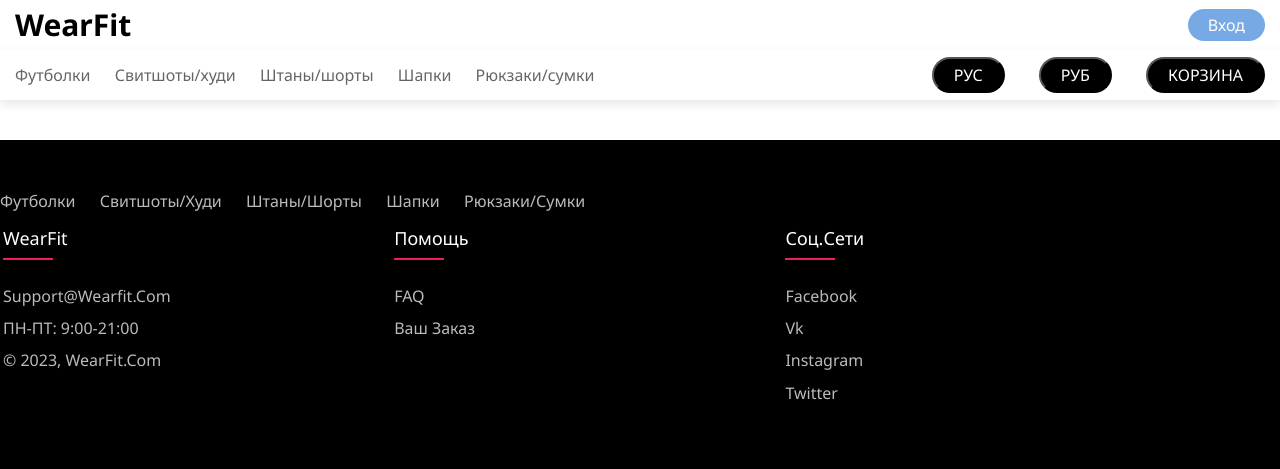
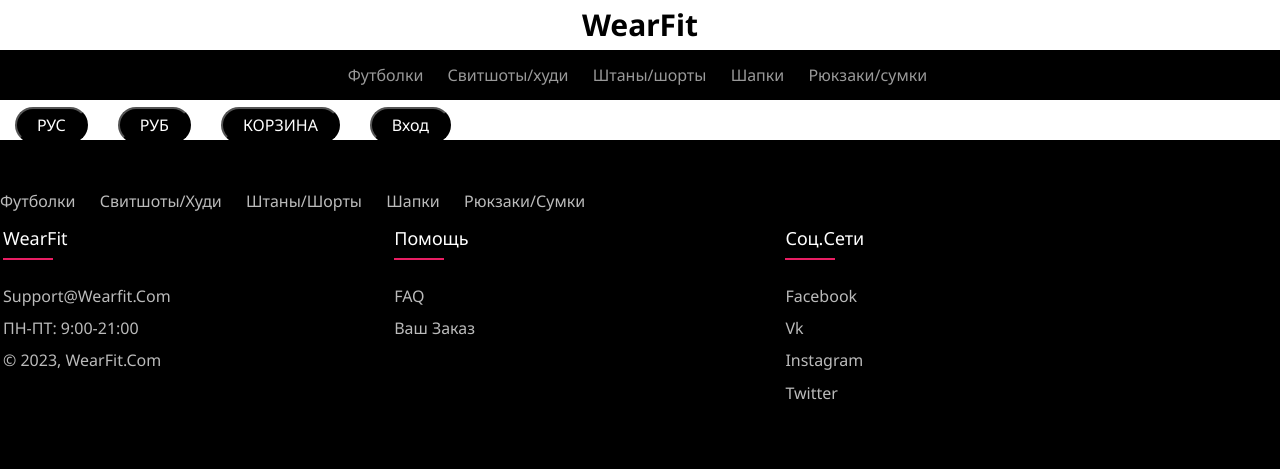
Before and after one commit to white0nyx/clothing_shop, a Django app: page / in a window 1280 px wide. Shown: the top 469 px of the page. Run offline with Django 4.2, Linux system fonts and the light colour scheme; data that the repository does not hold is empty; some libraries are stand-ins or nearby versions.

Commit message:
элементы главного хедера и контейнеры стилизовались

```diff
--- a/clothing_store/shop/static/shop/css/styles.css
+++ b/clothing_store/shop/static/shop/css/styles.css
@@ -15,17 +15,22 @@
     height: 50px;
 }
 
-.header .container1 {
+.header .container1{
     height: inherit;
     display: flex;
-    justify-content: space-between;
     align-items: center;
 }
 
-.header .container2 {
+.header .container2{
     height: inherit;
     display: flex;
-    justify-content: space-between;
+    align-items: center;
+    background-color: #000;
+}
+
+.header .container3{
+    height: inherit;
+    display: flex;
     align-items: center;
     box-shadow: 0 4px 10px rgba(0, 0, 0, .1);
 }
@@ -44,7 +49,7 @@
 
 .header-menu li a {
     display: inline-block;
-    color: #000;
+    color: #ffffff;
     text-decoration: none;
     opacity: 0.6;
     padding: 10px;
@@ -69,7 +74,7 @@
     background: none repeat scroll 0 0 transparent;
     height: 2px;
     width: 0;
-    background: #e91e63;
+    background: #ffffff;
     transition: width 0.6s ease 0s, left 0.6s ease 0s;
 }
 
@@ -78,9 +83,18 @@
     left: 0;
 }
 
-.header-first {
+.header-first1{
     display: flex;
     flex-flow: row nowrap;
+    margin-left:auto;
+    margin-right:auto;
+}
+
+.header-first{
+    display: flex;
+    flex-flow: row nowrap;
+    margin-left:auto;
+    margin-right:auto;
 }
 
 .header-second {
@@ -89,13 +103,12 @@
 }
 
 .buttonEnter {
-    border: none;
     margin-left: 15px;
     margin-right: 15px;
     text-decoration: none;
     border-radius: 100px;
     color: #fff;
-    background-color: #77aae4;
+    background-color: #000;
     padding: 5px 20px;
     padding-top: 5px;
     transition: all .1s ease-out;
@@ -131,6 +144,10 @@
     margin-bottom: 0.2px;
 }
 
+.button-basket:hover {
+    transform: scale(1.05);
+}
+
 .buttonEnter:hover {
     transform: scale(1.05);
 }
@@ -145,13 +162,15 @@
     font-size: 30px;
     text-decoration: none;
     color: #000;
+    margin-left:auto;
+    margin-right:auto;
 }
 
 .category-list-content {
     display: flex;
     justify-content: space-evenly;
     align-items: center;
-    margin-top: 50px;
+    margin-top: 100px;
     margin-bottom: 100px;
     flex-direction: row;
     flex-wrap: wrap;
@@ -167,7 +186,6 @@
     text-align: center;
 }
 
-
 .popups_inner_enter.active {
     display: flex;
 }
@@ -182,7 +200,6 @@
     align-items: center;
     display: none;
 }
-
 
 .popup_enter {
     background: #e5dede;
@@ -218,7 +235,6 @@
 
 .popup_enter input[type = "submit"] {
     margin-bottom: 0;
-
 }
 
 .popup_enter input {
@@ -244,6 +260,7 @@
     align-items: center;
     display: none;
 }
+
 .popups-basket{
     background: #e5dede;
     position: relative;
@@ -253,16 +270,16 @@
     max-width: 100%;
     margin: 0 auto;
     text-align: center;
+}
 
-
-}
 .popups-inner-basket.active{
     display:block;
 }
 
-a.close-popup-busket{
+a.close-popup-basket{
     cursor: pointer;
 }
+
 .footer{
     background-color: #000000;
     padding: 50px 0;
--- a/clothing_store/shop/templates/shop/base.html
+++ b/clothing_store/shop/templates/shop/base.html
@@ -31,19 +31,9 @@
 <nav class="header">
     <div class="container1">
         <a href="{% url 'home' %}" class="header-brand">WearFit</a>
-        <div class="header-first">
-            {% if request.user.is_authenticated %}
-            <li class="p-2 link-secondary"><a href="{% url 'account' %}">{{user.username}}</a> | <a
-                    href="{% url 'logout' %}">Выйти</a></li>
-            {% else %}
-            <button class="buttonEnter">
-                <p>Вход</p>
-            </button>
-            {% endif %}
-        </div>
     </div>
     <div class="container2">
-        <div class="header-second">
+        <div class="header-first1">
             <ul class="header-menu">
                 <li><a href="http://127.0.0.1:8000/category/t-shirts/#">Футболки</a></li>
                 <li><a href="http://127.0.0.1:8000/category/sweatshirts/">Свитшоты/худи</a></li>
@@ -53,22 +43,32 @@
             </ul>
         </div>
 
-        <div class="header-buttons">
-
+    </div>
+    <div class = "container3">
+        <div class="header-second">
             <button class="button2">
                 РУС
             </button>
             <button class="button2">
                 РУБ
             </button>
+        </div>
+        <div class="header-buttons">
             <button class="button-basket">
                 КОРЗИНА
             </button>
-
-
-            <!-- <a href="#" class="button2">РУС</a>
-            <a href="#" class="button2">РУБ</a>
-            <a href="#" class="button2">Корзина</a> -->
+        </div>
+        <div class="header-second">
+            <div class="header-first">
+                {% if request.user.is_authenticated %}
+                <li class="p-2 link-secondary"><a href="{% url 'account' %}">{{user.username}}</a> | <a
+                        href="{% url 'logout' %}">Выйти</a></li>
+                {% else %}
+                <button class="buttonEnter">
+                    <p>Вход</p>
+                </button>
+                {% endif %}
+            </div>
         </div>
     </div>
 </nav>
```
